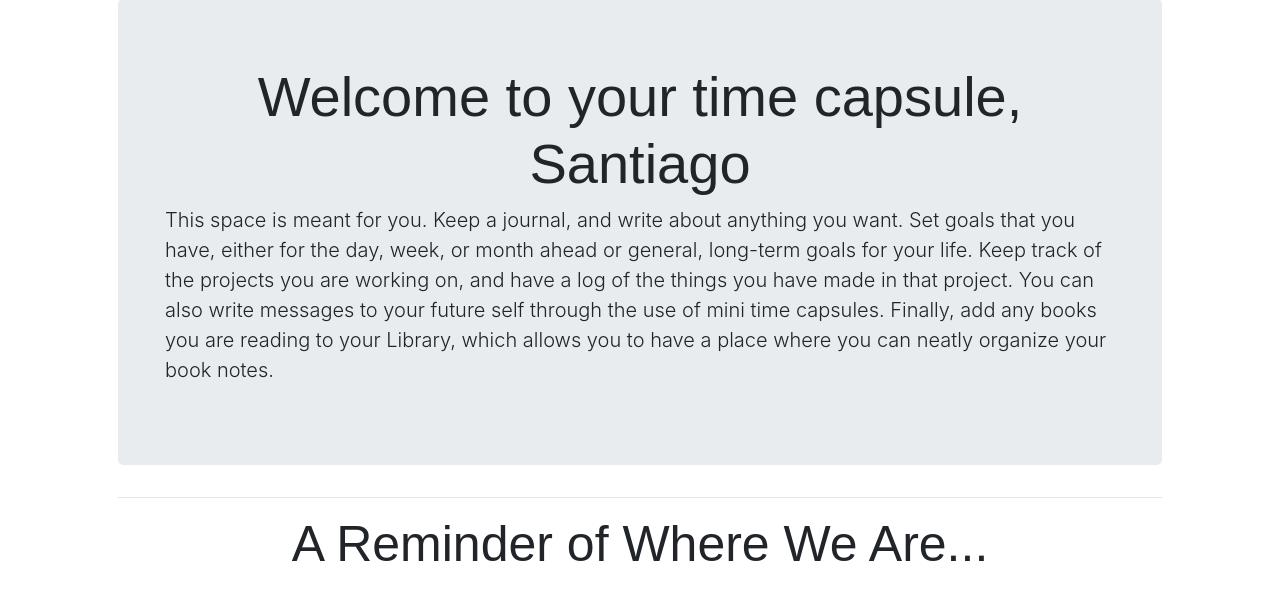
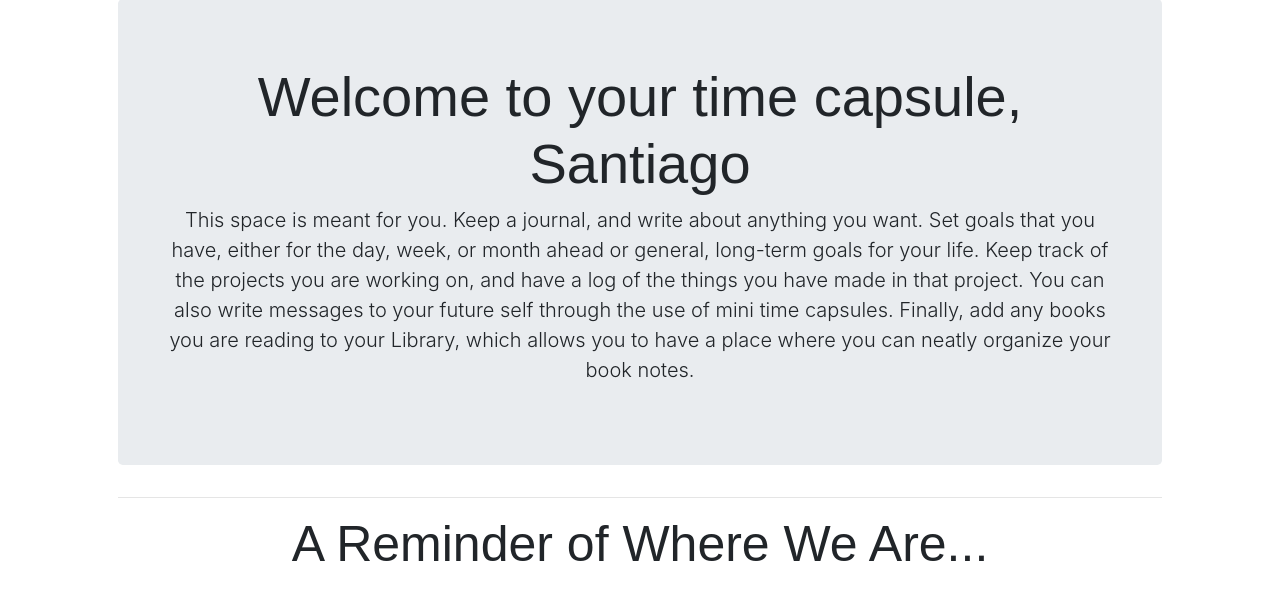
Before and after one commit to SantiagoGiner/Humanity, a Django app: page / in a window 1280 px wide. Shown: the part 198-804 px from the top of the page. Run offline with Django 3.2, Linux system fonts and the light colour scheme; a user stored in the database is signed in; some libraries are stand-ins or nearby versions.

Commit message:
Center text in index

```diff
--- a/humanity/capsule/templates/capsule/index.html
+++ b/humanity/capsule/templates/capsule/index.html
@@ -11,7 +11,7 @@
     <div class="jumbotron">
         <div class="container">
             <h1 class="display-4">Welcome to your time capsule, {{ user.first_name }}</h1>
-            <p class="lead">
+            <p class="lead text-center">
                 This space is meant for you. Keep a journal, and write about anything you want.
                 Set goals that you have, either for the day, week, or month ahead or general, long-term goals
                 for your life. Keep track of the projects you are working on, and have a log of the things
```
